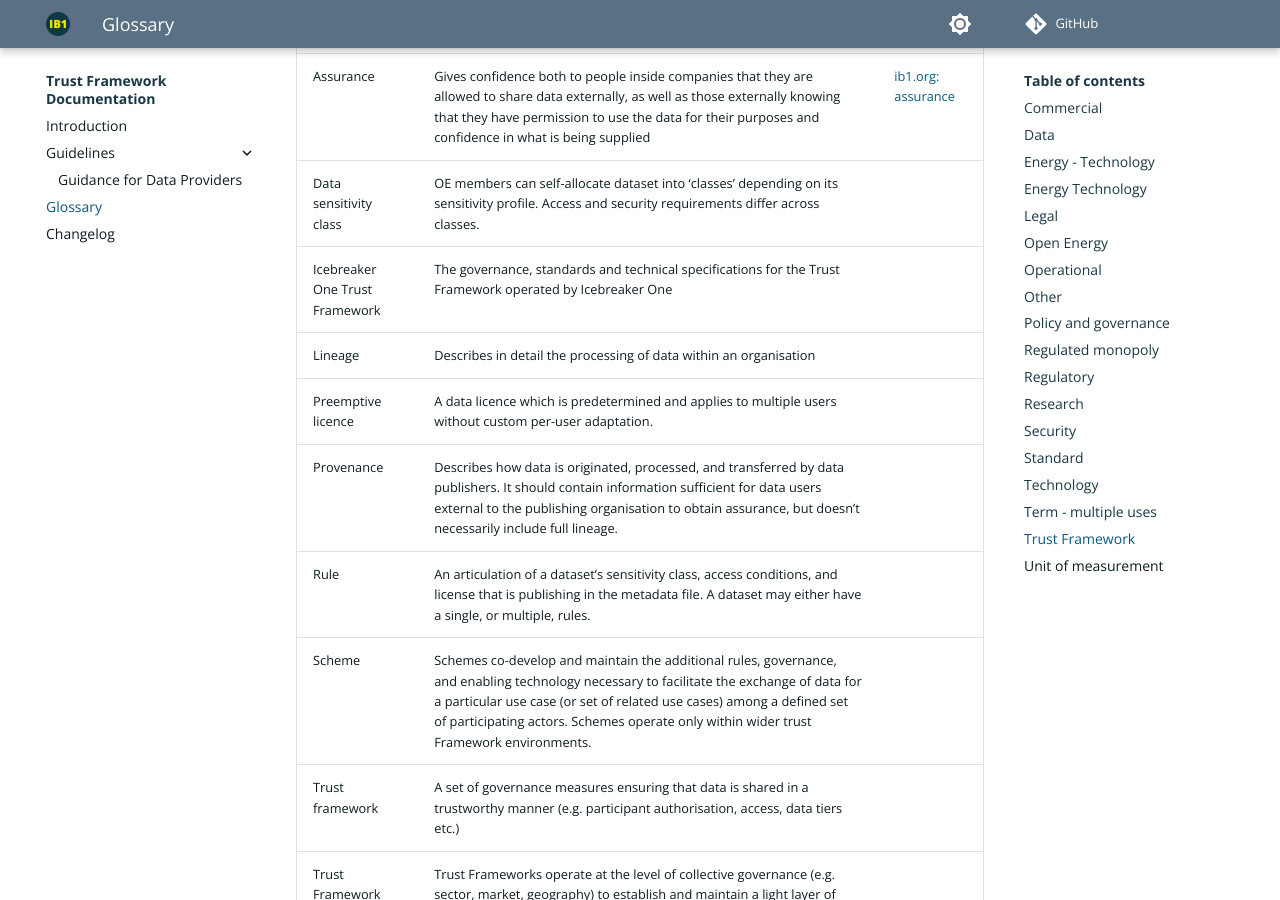
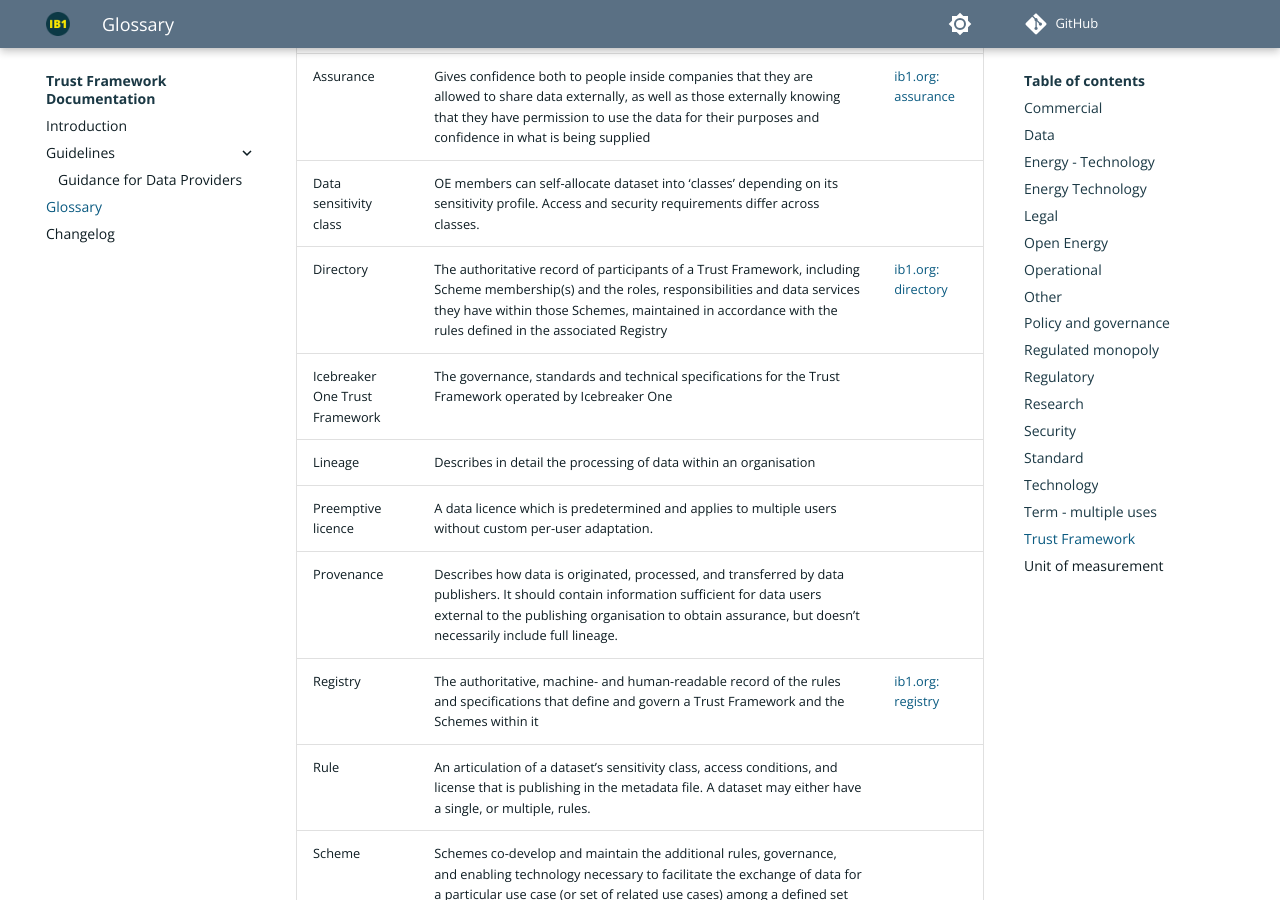
Before and after one commit to icebreakerone/ib1-technical-docs, an MkDocs documentation site: the page built from docs/glossary.md, in a window 1280 px wide and 900 px high, scrolled down 23138 px. Built offline with MkDocs 1.6.1 and Material for MkDocs 9.7.7, drawn with Linux system fonts in a browser that asks for light colours; plug-ins that fetch from the network failed and are left out; comment, search, counter and statistics services are not loaded; the version menu is left out.

Commit message:
0.5beta: Added Trust Framework Directory and Registry to glossary

```diff
--- a/docs/glossary.md
+++ b/docs/glossary.md
@@ -266,10 +266,12 @@
 | --- | --- | --- |
 | <span id="term-Assurance">Assurance</span> | Gives confidence both to people inside companies that they are allowed to share data externally, as well as those externally knowing that they have permission to use the data for their purposes and confidence in what is being supplied | [ib1.org: assurance](https://ib1.org/assurance) |
 | <span id="term-Data-sensitivity-class">Data sensitivity class</span> | OE members can self-allocate dataset into ‘classes’ depending on its sensitivity profile. Access and security requirements differ across classes. | |
+| <span id="term-Directory">Directory</span> | The authoritative record of participants of a Trust Framework, including Scheme membership(s) and the roles, responsibilities and data services they have within those Schemes, maintained in accordance with the rules defined in the associated Registry | [ib1.org: directory](https://ib1.org/definitions/directory) |
 | <span id="term-Icebreaker-One-Trust-Framework">Icebreaker One Trust Framework</span> | The governance, standards and technical specifications for the Trust Framework operated by Icebreaker One | |
 | <span id="term-Lineage">Lineage</span> | Describes in detail the processing of data within an organisation | |
 | <span id="term-Preemptive-licence">Preemptive licence</span> | A data licence which is predetermined and applies to multiple users without custom per-user adaptation. | |
 | <span id="term-Provenance">Provenance</span> | Describes how data is originated, processed, and transferred by data publishers. It should contain information sufficient for data users external to the publishing organisation to obtain assurance, but doesn’t necessarily include full lineage. | |
+| <span id="term-Registry">Registry</span> | The authoritative, machine- and human-readable record of the rules and specifications that define and govern a Trust Framework and the Schemes within it | [ib1.org: registry](https://ib1.org/definitions/registry) |
 | <span id="term-Rule">Rule</span> | An articulation of a dataset’s sensitivity class, access conditions, and license that is publishing in the metadata file. A dataset may either have a single, or multiple, rules. | |
 | <span id="term-Scheme">Scheme</span> | Schemes co-develop and maintain the additional rules, governance, and enabling technology necessary to facilitate the exchange of data for a particular use case (or set of related use cases) among a defined set of participating actors.  Schemes operate only within wider trust Framework environments. | |
 | <span id="term-Trust-framework">Trust framework</span> | A set of governance measures ensuring that data is shared in a trustworthy manner (e.g. participant authorisation, access, data tiers etc.) | |
```
Also changed, not shown: 2 other files.
